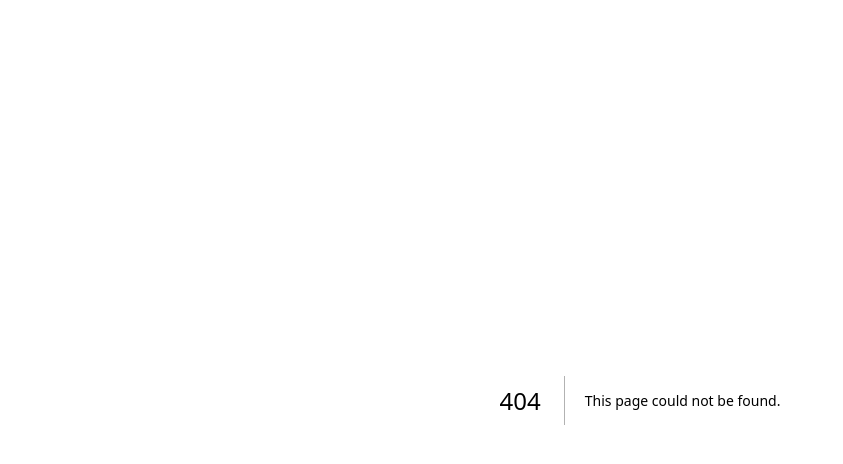
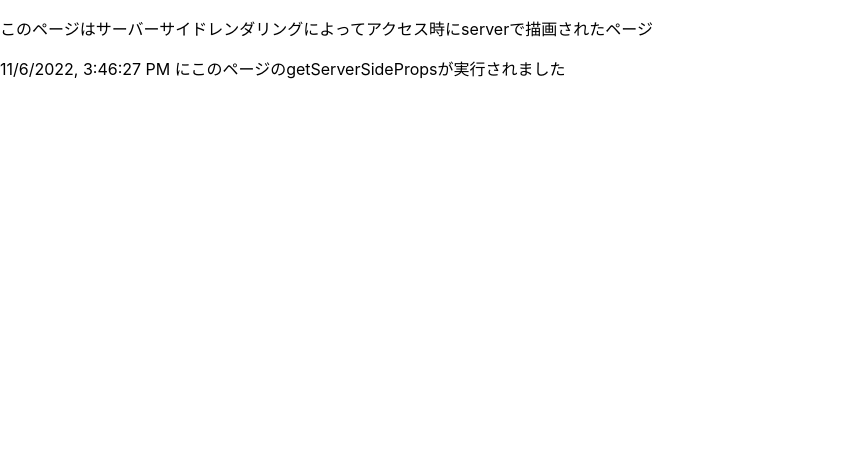
Before and after one commit to t0ottio13/learn-next, a Next.js app: page /ssr in a window 1280 px wide. Before the commit this address had no page. Shown: the top 464 px of the page, without its empty margins (0-843 px from the left). Built offline with nearby package versions, Linux system fonts and the light colour scheme.

Commit message:
[add] SSRのサンプルページを追加

```diff
--- /dev/null
+++ b/pages/ssr.tsx
@@ -0,0 +1,39 @@
+import { GetServerSideProps, NextPage } from "next";
+import Head from 'next/head'
+
+type SSRProps = {
+    message: string
+}
+
+const SSR: NextPage<SSRProps> = (props) => {
+    const { message } = props;
+
+    return (
+        <div>
+            <Head>
+                <title>Create Next App</title>
+                <link rel="icon" href="/favicon.ico" />
+            </Head>
+            <main>
+                <p>
+                    このページはサーバーサイドレンダリングによってアクセス時にserverで描画されたページ
+                </p>
+                <p>{message}</p>
+            </main>
+        </div>
+    )
+}
+
+export const getServerSideProps: GetServerSideProps<SSRProps> = async (context) => {
+    const timestamp = new Date().toLocaleString();
+    const message = `${timestamp} にこのページのgetServerSidePropsが実行されました`;
+    console.log(message);
+
+    return {
+        props: {
+            message,
+        },
+    }
+}
+
+export default SSR;
```
